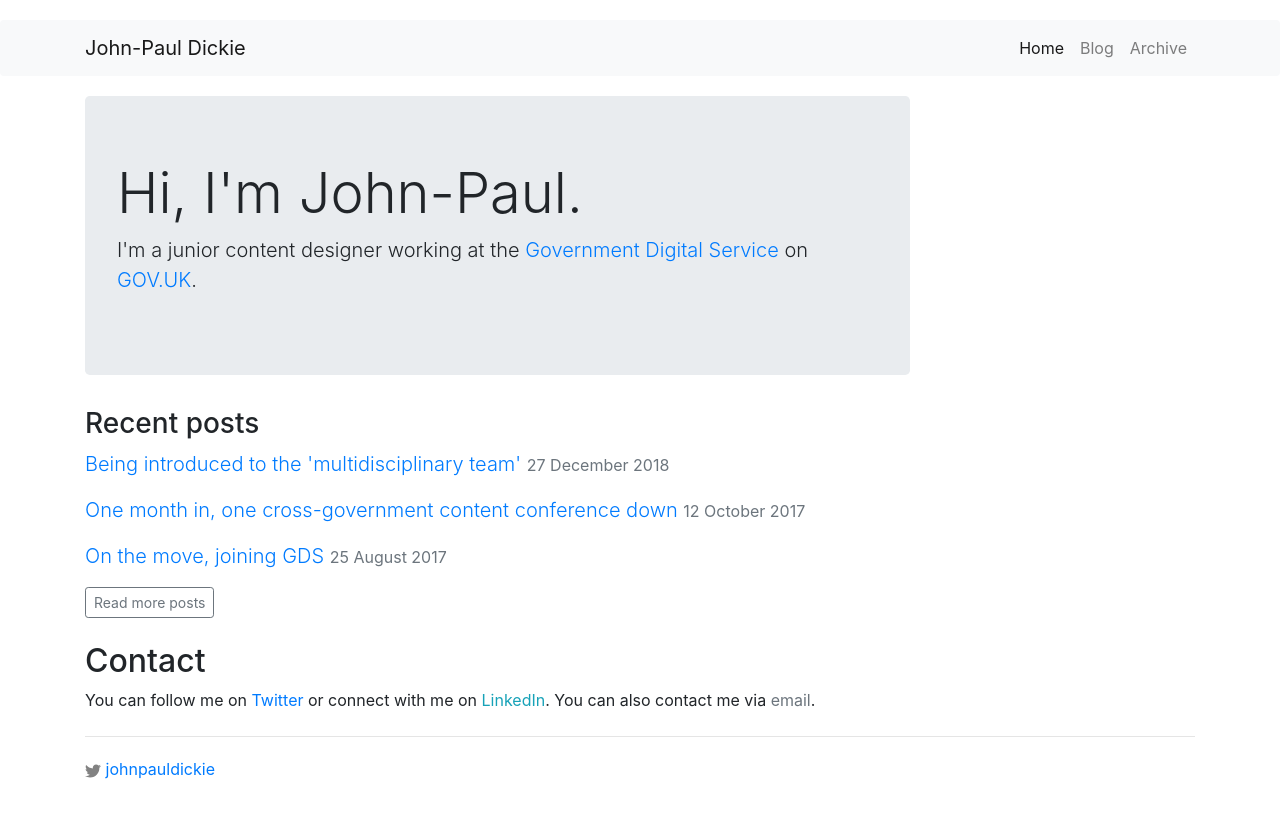
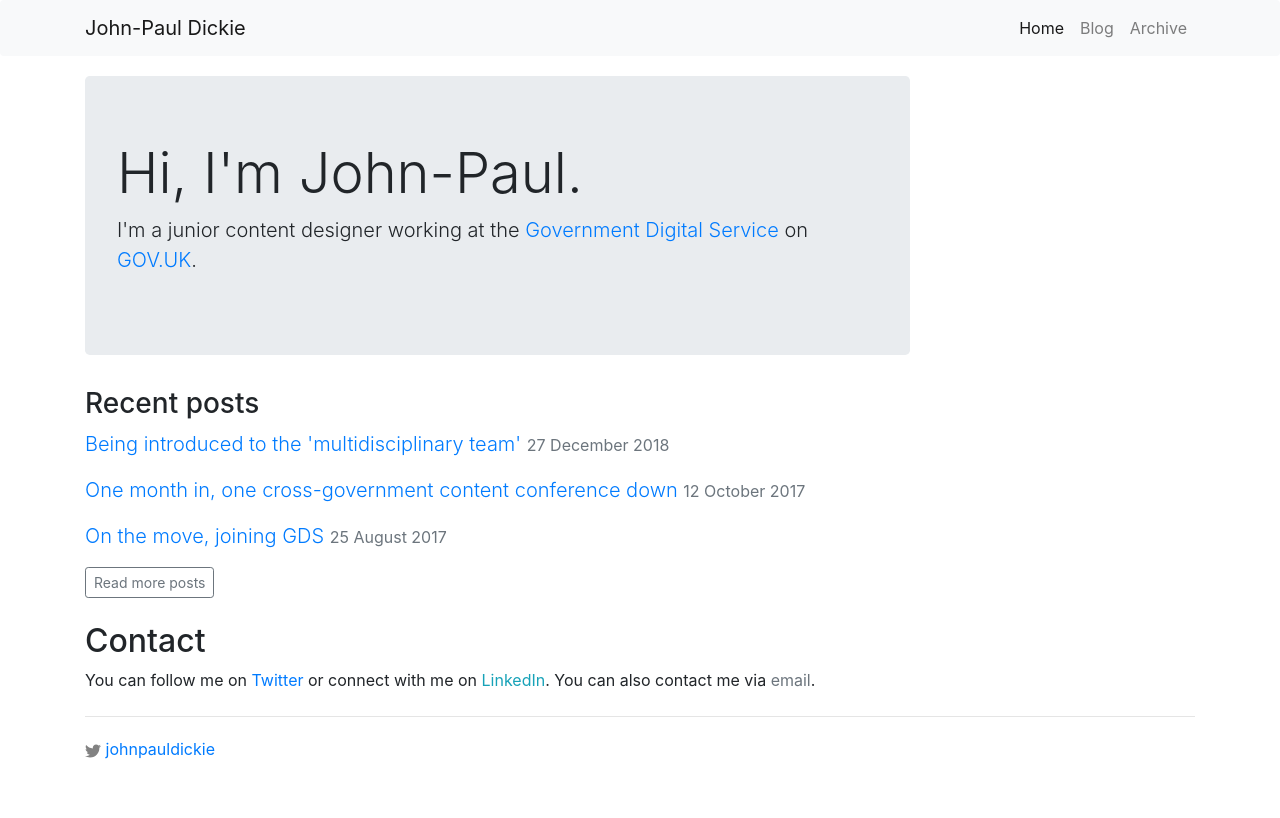
Before and after one commit to johnpauldickie/johnpauldickie.github.io, a Jekyll site: the page built from index.html, in a window 1280 px wide. Shown: the top 818 px of the page. Built offline with Jekyll 4.4.1, drawn with Linux system fonts in a browser that asks for light colours.

Commit message:
Remove 20px padding on body

```diff
--- a/assets/css/style.css
+++ b/assets/css/style.css
@@ -1,8 +1,4 @@
 @import url(//stackpath.bootstrapcdn.com/bootstrap/4.3.1/css/bootstrap.min.css);
-
-body {
-		padding-top: 20px;
-	}
 
 .home{
 		padding: 30px;
```
